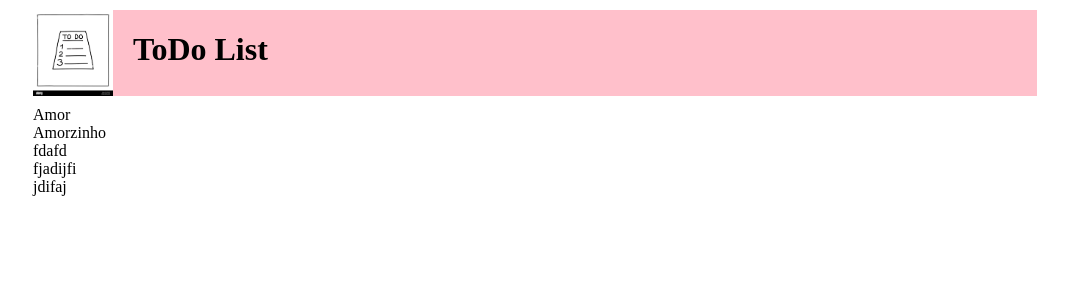
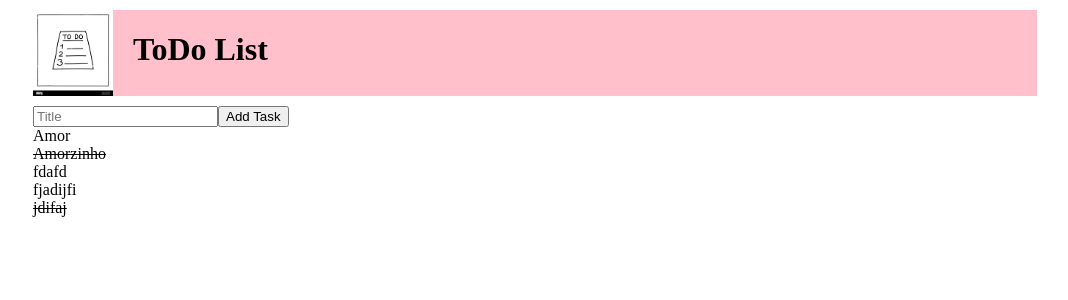
Before and after one commit to jordanaluft/toDoList, a React (Create React App) app in the folder frontend/: page / in a window 1280 px wide. Shown: the top 300 px of the page, without its empty margins (105-1173 px from the left). Built offline with nearby package versions, Linux system fonts and the light colour scheme.

Commit message:
created expression to check if completed is true

```diff
--- a/frontend/src/App.js
+++ b/frontend/src/App.js
@@ -10,8 +10,8 @@ function App() {
   return (
     <div>
         <Header />
+        <Form />
         <List toDoList={toDoList}/>
-        {/* <Form /> */}
      </div>
     )
 }
--- a/frontend/src/components/ToDo.js
+++ b/frontend/src/components/ToDo.js
@@ -2,7 +2,8 @@ import React from "react";
 
 const ToDo = ({ todo }) => {
     return (
-        <div>
+        <div className={todo.completed ? "completed" : ""}>
+            {/* checks if the item is completed, if true, className = completed */}
            {todo.title}
         </div>
     );
--- a/frontend/src/data.json
+++ b/frontend/src/data.json
@@ -7,7 +7,7 @@
     {
         "id": 2,
         "title": "Amorzinho",
-        "completed": false
+        "completed": true
     },
     {
         "id": 3,
--- a/frontend/src/index.css
+++ b/frontend/src/index.css
@@ -40,3 +40,7 @@ body {
   margin-left: 10px;
   margin-right: 10px;
 } */
+
+.completed {
+  text-decoration: line-through;
+}
```
